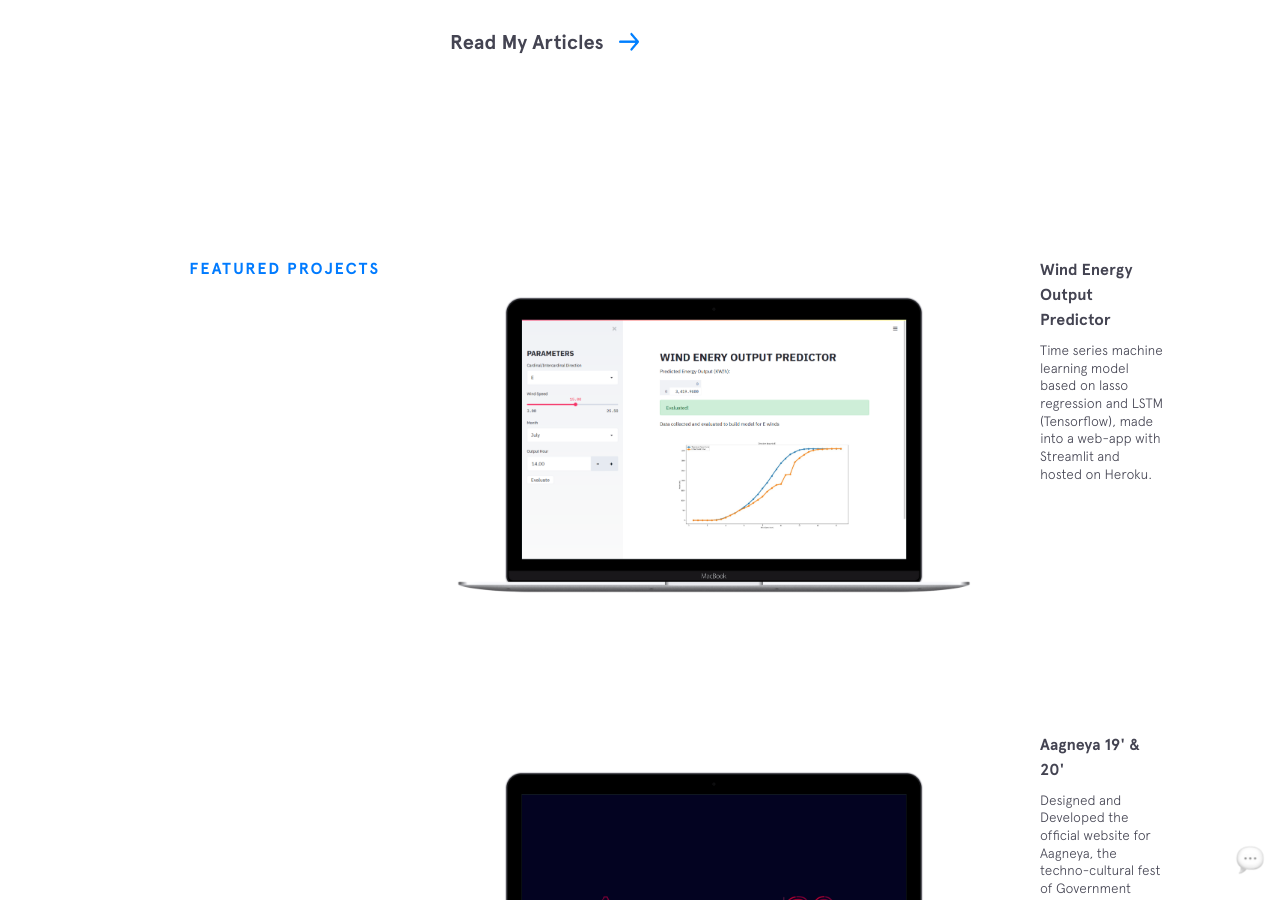
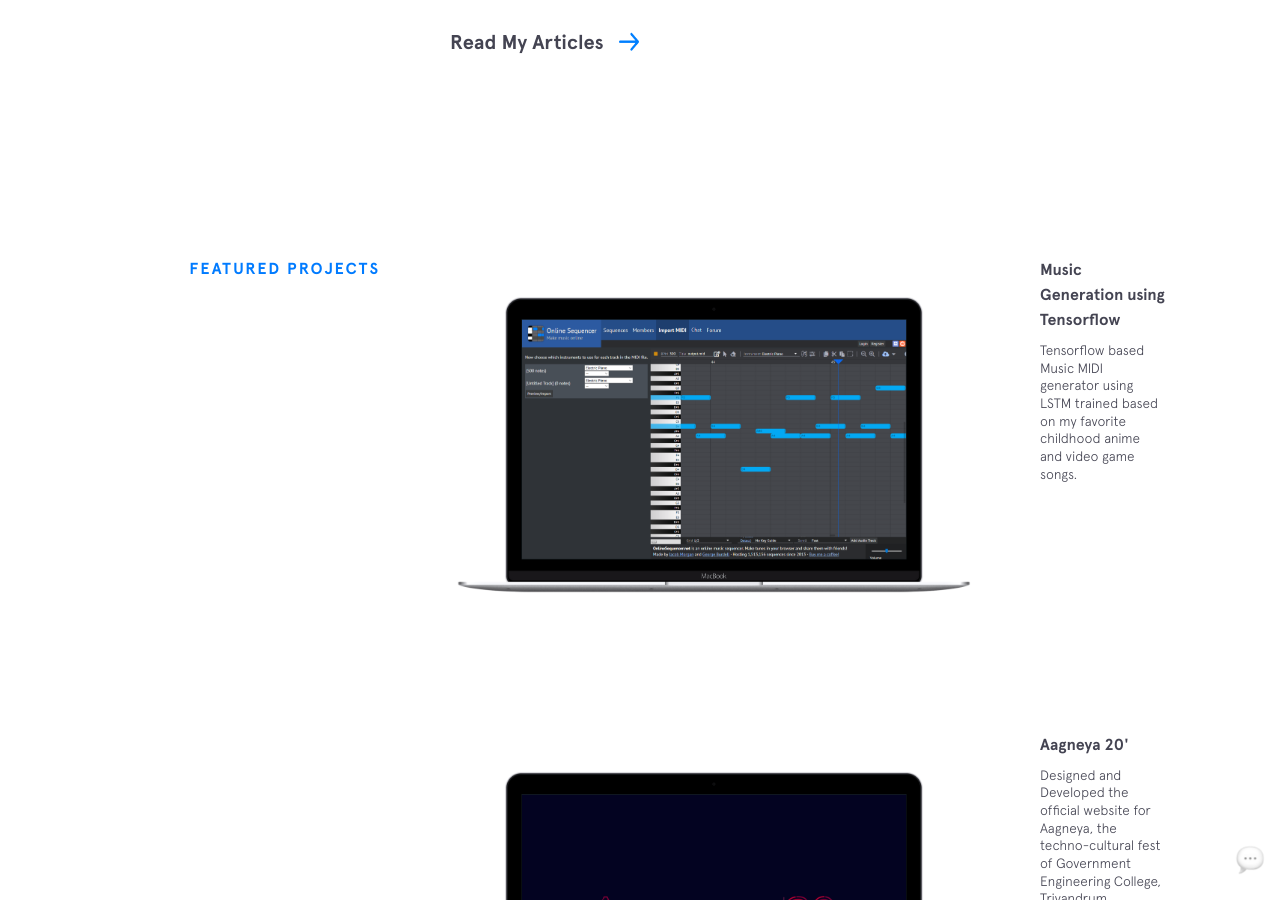
Before and after one commit to Madhav-Somanath/Portfolio, a Jekyll site: the page built from index.html, in a window 1280 px wide and 900 px high, scrolled down 2751 px. Built offline with Jekyll 4.4.1, drawn with Linux system fonts in a browser that asks for light colours; nearby versions of some CDN libraries; some of the changed text lies outside the part shown.

Commit message:
Updated featured projects~

```diff
--- a/_includes/featured-projects.html
+++ b/_includes/featured-projects.html
@@ -1,6 +1,35 @@
 <section class="section featured-projects">
   <div class="section__title">Featured Projects</div>
   <div class="section__content">
+
+    <div class="project blistabloc">
+      <figure class="project__pic">
+        <a href="https://github.com/Madhav-Somanath/DeepNotes" target="_blank">
+          <img src="img\featured\DeepNotes.png" alt="">
+        </a>
+      </figure>
+      <figcaption class="project__caption">
+        <div class="project__name">
+          <a href="https://github.com/Madhav-Somanath/DeepNotes" target="_blank">Music Generation using Tensorflow</a>
+        </div>
+        <p>Tensorflow based Music MIDI generator using LSTM trained based on my favorite childhood anime and video game songs.</p>
+      </figcaption>
+    </div>
+
+    <div class="project interventions">
+      <figure class="project__pic">
+        <a href="http://aagneya.co.in/" target="_blank">
+          <img src="img\featured\Aagneya20.png" alt="">
+        </a>
+      </figure>
+      <figcaption class="project__caption">
+        <div class="project__name">
+          <a href="http://aagneya.co.in/" target="_blank">Aagneya 20'</a>
+        </div>
+        <p>Designed and Developed the official website for Aagneya, the techno-cultural fest of Government Engineering College, Trivandrum.</p>
+      </figcaption>
+    </div>
+
     <div class="project blistabloc">
       <figure class="project__pic">
         <a href="https://windenergypredictor.herokuapp.com/" target="_blank">
@@ -15,18 +44,6 @@
       </figcaption>
     </div>
 
-    <div class="project interventions">
-      <figure class="project__pic">
-        <a href="http://aagneya.co.in/" target="_blank">
-          <img src="img\featured\Aagneya20.png" alt="">
-        </a>
-      </figure>
-      <figcaption class="project__caption">
-        <div class="project__name">
-          <a href="http://aagneya.co.in/" target="_blank">Aagneya 19' & 20'</a>
-        </div>
-        <p>Designed and Developed the official website for Aagneya, the techno-cultural fest of Government Engineering College, Trivandrum.</p>
-      </figcaption>
-    </div>
+
   </div>
 </section>
```
Also changed, not shown: img/featured/DeepNotes.png (added), img/featured/blistabloc/blistabloc.png (deleted), img/featured/interventions/interventions-mobile.png (deleted), img/featured/interventions/interventions.png (deleted), img/featured/screentime/screentime-ss1.jpg (deleted), img/featured/screentime/screentime-ss2.jpg (deleted), img/featured/screentime/screentime-ss3.jpg (deleted), img/featured/screentime/screentime-ss4.jpg (deleted), img/featured/screentime/screentime1.png (deleted), img/featured/screentime/screentime2.png (deleted), img/featured/screentime/screentime3.png (deleted), img/featured/screentime/screentime4.png (deleted), img/featured/v2/v2-mobile.png (deleted), img/featured/v2/v2.png (deleted), 2 other files.
